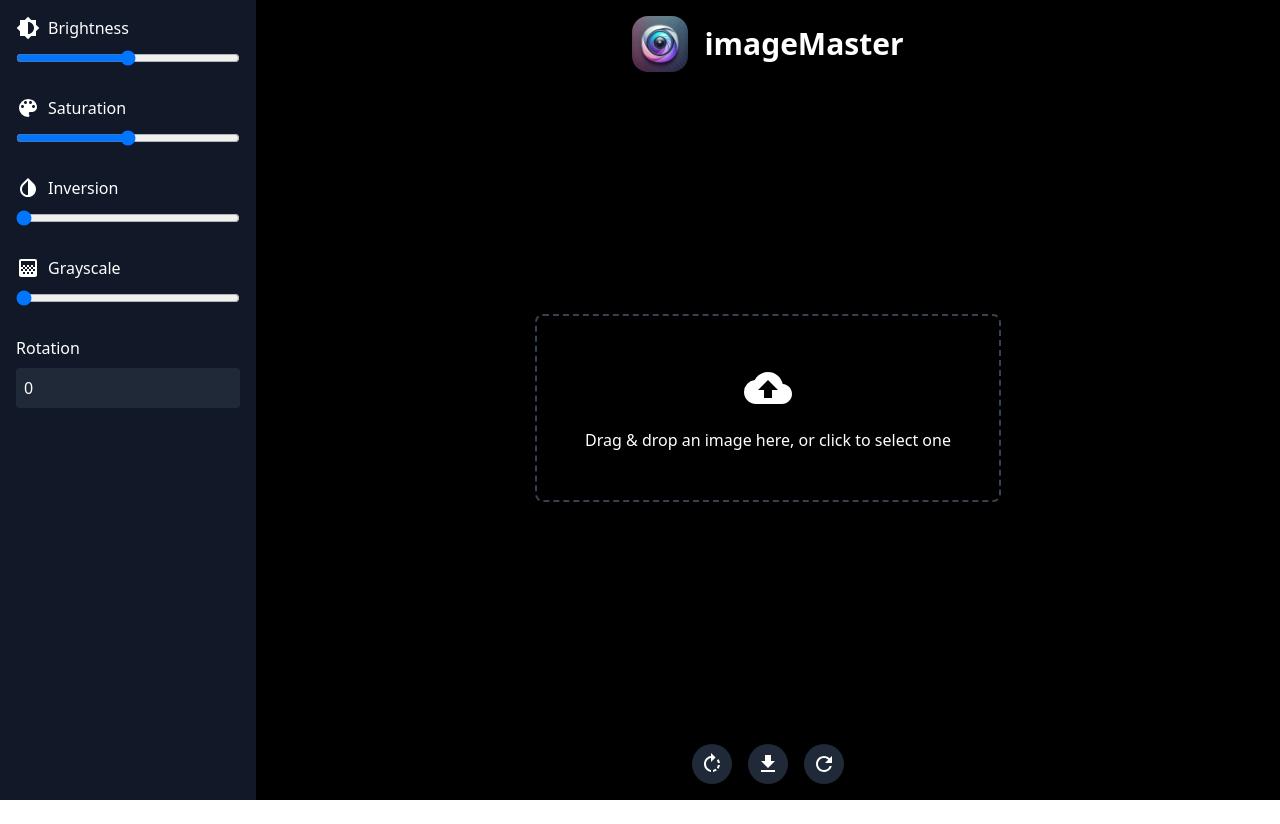
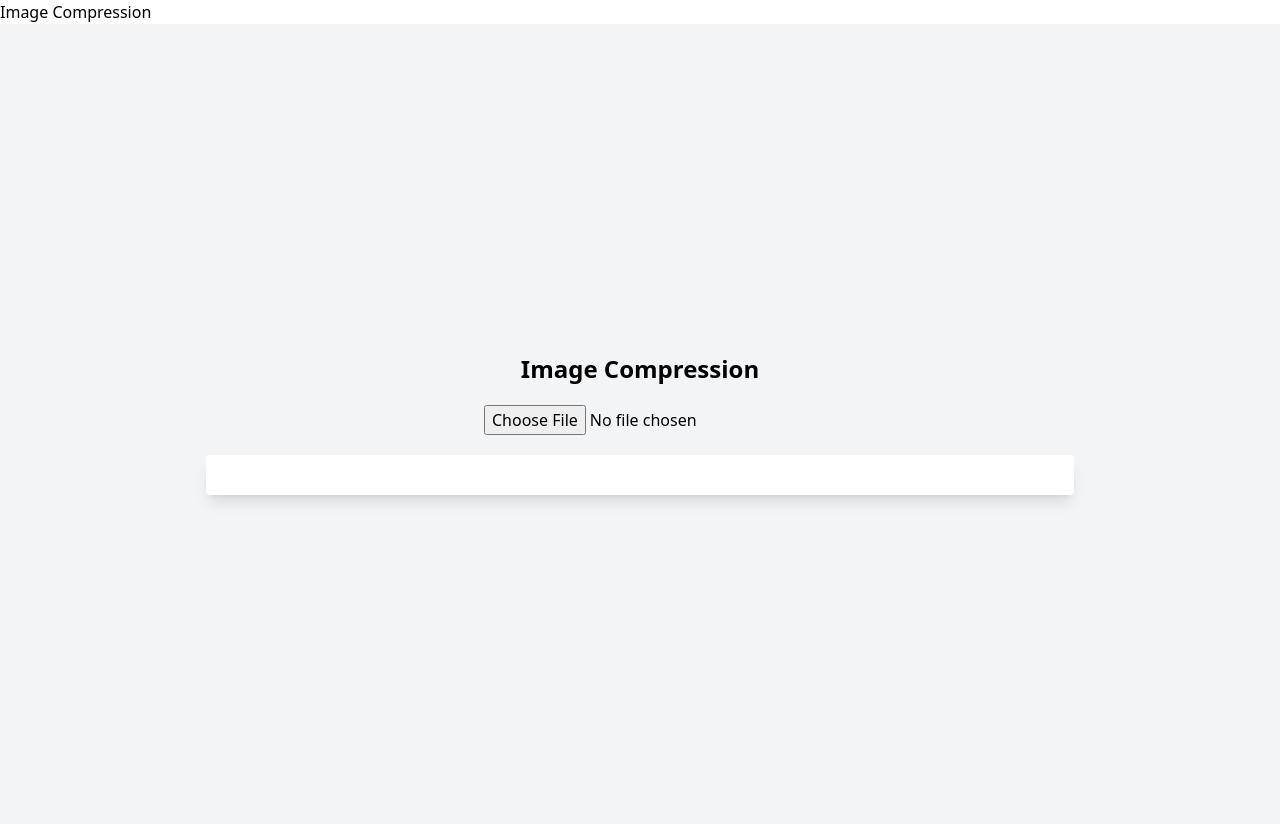
Before and after one commit to omp28/image-editor, a React (Create React App) app: page / in a window 1280 px wide. Before the commit the page ends 800 px from the top, so only its background shows below. Built offline with nearby package versions, Linux system fonts and the light colour scheme.

Commit message:
feat: image compression

```diff
--- a/package.json
+++ b/package.json
@@ -6,6 +6,7 @@
     "@testing-library/jest-dom": "^5.17.0",
     "@testing-library/react": "^13.4.0",
     "@testing-library/user-event": "^13.5.0",
+    "browser-image-compression": "^2.0.2",
     "react": "^18.3.1",
     "react-dom": "^18.3.1",
     "react-dropzone": "^14.2.9",
--- a/src/App.js
+++ b/src/App.js
@@ -3,6 +3,7 @@ import { MdRotateRight, MdDownload, MdRefresh } from "react-icons/md";
 import ImageUploader from "./components/ImageUploader";
 import ImageEditor from "./components/ImageEditor";
 import ToolBar from "./components/ToolBar";
+import CompressImage from "./components/CompressImage";
 
 export default function App() {
   const [brightness, setBrightness] = useState(100);
@@ -48,66 +49,70 @@ export default function App() {
   };
 
   return (
-    <div className="min-h-screen bg-black text-white flex">
-      <ToolBar
-        brightness={brightness}
-        setBrightness={setBrightness}
-        saturation={saturation}
-        setSaturation={setSaturation}
-        inversion={inversion}
-        setInversion={setInversion}
-        grayscale={grayscale}
-        setGrayscale={setGrayscale}
-        rotation={rotation}
-        setRotation={setRotation}
-      />
-      <div className="flex-1 flex flex-col">
-        <div className="flex justify-center items-center my-4">
-          <img
-            src="/icon.webp"
-            alt="ImageMaster Logo"
-            className="h-14 w-14 rounded-2xl "
-          />
+    // <div className="min-h-screen bg-black text-white flex">
+    //   <ToolBar
+    //     brightness={brightness}
+    //     setBrightness={setBrightness}
+    //     saturation={saturation}
+    //     setSaturation={setSaturation}
+    //     inversion={inversion}
+    //     setInversion={setInversion}
+    //     grayscale={grayscale}
+    //     setGrayscale={setGrayscale}
+    //     rotation={rotation}
+    //     setRotation={setRotation}
+    //   />
+    //   <div className="flex-1 flex flex-col">
+    //     <div className="flex justify-center items-center my-4">
+    //       <img
+    //         src="/icon.webp"
+    //         alt="ImageMaster Logo"
+    //         className="h-14 w-14 rounded-2xl "
+    //       />
 
-          <h1 className="text-3xl font-bold pl-4  text-center">imageMaster</h1>
-        </div>
+    //       <h1 className="text-3xl font-bold pl-4  text-center">imageMaster</h1>
+    //     </div>
 
-        <div className="flex-1 flex items-center justify-center">
-          {selectedImage ? (
-            <ImageEditor
-              selectedImage={selectedImage}
-              brightness={brightness}
-              saturation={saturation}
-              inversion={inversion}
-              grayscale={grayscale}
-              rotation={rotation}
-            />
-          ) : (
-            <ImageUploader onImageChange={setSelectedImage} />
-          )}
-        </div>
-        <div className="p-4 flex justify-center space-x-4">
-          <button
-            onClick={() => setRotation((prev) => (prev + 90) % 360)}
-            className="bg-gray-800 text-white p-2 rounded-full hover:bg-gray-700 transition"
-          >
-            <MdRotateRight size={24} />
-          </button>
-          <button
-            onClick={downloadEditedImage}
-            className="bg-gray-800 text-white p-2 rounded-full hover:bg-gray-700 transition"
-          >
-            <MdDownload size={24} />
-          </button>
-          <button
-            onClick={resetFilters}
-            className="bg-gray-800 text-white p-2 rounded-full hover:bg-gray-700 transition"
-          >
-            <MdRefresh size={24} />
-          </button>
-        </div>
-      </div>
-      <canvas ref={canvasRef} style={{ display: "none" }}></canvas>
+    //     <div className="flex-1 flex items-center justify-center">
+    //       {selectedImage ? (
+    //         <ImageEditor
+    //           selectedImage={selectedImage}
+    //           brightness={brightness}
+    //           saturation={saturation}
+    //           inversion={inversion}
+    //           grayscale={grayscale}
+    //           rotation={rotation}
+    //         />
+    //       ) : (
+    //         <ImageUploader onImageChange={setSelectedImage} />
+    //       )}
+    //     </div>
+    //     <div className="p-4 flex justify-center space-x-4">
+    //       <button
+    //         onClick={() => setRotation((prev) => (prev + 90) % 360)}
+    //         className="bg-gray-800 text-white p-2 rounded-full hover:bg-gray-700 transition"
+    //       >
+    //         <MdRotateRight size={24} />
+    //       </button>
+    //       <button
+    //         onClick={downloadEditedImage}
+    //         className="bg-gray-800 text-white p-2 rounded-full hover:bg-gray-700 transition"
+    //       >
+    //         <MdDownload size={24} />
+    //       </button>
+    //       <button
+    //         onClick={resetFilters}
+    //         className="bg-gray-800 text-white p-2 rounded-full hover:bg-gray-700 transition"
+    //       >
+    //         <MdRefresh size={24} />
+    //       </button>
+    //     </div>
+    //   </div>
+    //   <canvas ref={canvasRef} style={{ display: "none" }}></canvas>
+    // </div>
+    <div>
+      <h1>Image Compression</h1>
+      <CompressImage />
     </div>
   );
 }
--- /dev/null
+++ b/src/components/CompressImage.js
@@ -0,0 +1,107 @@
+import React, { useState } from "react";
+import imageCompression from "browser-image-compression";
+
+const CompressImage = () => {
+  const [selectedFile, setSelectedFile] = useState(null);
+  const [compressedFile, setCompressedFile] = useState(null);
+  const [compressionProgress, setCompressionProgress] = useState(0);
+  const [compressedBlob, setCompressedBlob] = useState(null);
+
+  const handleFileChange = async (event) => {
+    const file = event.target.files[0];
+    if (file) {
+      setSelectedFile(URL.createObjectURL(file));
+
+      // Compression options
+      const options = {
+        maxSizeMB: 1, // Set maximum size in MB
+        maxWidthOrHeight: 1920, // Specify max width/height for the image
+        useWebWorker: true, // Use web worker for better performance
+        onProgress: (progress) => {
+          setCompressionProgress(progress);
+        },
+      };
+
+      try {
+        const compressedBlob = await imageCompression(file, options);
+        const compressedFileURL = URL.createObjectURL(compressedBlob);
+        setCompressedBlob(compressedBlob); // Keep the blob for download
+        setCompressedFile(compressedFileURL);
+      } catch (error) {
+        console.error("Image compression error:", error);
+      }
+    }
+  };
+
+  const handleDownload = () => {
+    if (compressedBlob) {
+      const link = document.createElement("a");
+      link.href = URL.createObjectURL(compressedBlob);
+      link.download = "compressed-image.jpg";
+      document.body.appendChild(link);
+      link.click();
+      document.body.removeChild(link);
+    }
+  };
+
+  return (
+    <div className="flex flex-col items-center justify-center h-screen p-5 bg-gray-100">
+      <h2 className="text-2xl font-bold mb-5">Image Compression</h2>
+
+      {/* Image Upload Input */}
+      <input
+        type="file"
+        accept="image/*"
+        onChange={handleFileChange}
+        className="mb-5"
+      />
+
+      {/* Show Images Side by Side */}
+      <div
+        className="flex justify-between w-5/6 mx-auto bg-white p-5 rounded shadow-lg"
+        style={{ width: "70%" }}
+      >
+        {/* Original Image */}
+        {selectedFile && (
+          <div className="w-1/2 flex flex-col items-center">
+            <h3 className="text-lg font-semibold mb-3">Original Image</h3>
+            <img
+              src={selectedFile}
+              alt="Original"
+              className="max-w-full max-h-96 object-contain mb-3"
+            />
+          </div>
+        )}
+
+        {/* Compressed Image */}
+        {compressedFile && (
+          <div className="w-1/2 flex flex-col items-center">
+            <h3 className="text-lg font-semibold mb-3">Compressed Image</h3>
+            <img
+              src={compressedFile}
+              alt="Compressed"
+              className="max-w-full max-h-96 object-contain mb-3"
+            />
+
+            {/* Download Button */}
+            <button
+              onClick={handleDownload}
+              className="bg-blue-500 text-white px-4 py-2 rounded hover:bg-blue-600"
+            >
+              Download Compressed Image
+            </button>
+          </div>
+        )}
+      </div>
+
+      {/* Show Compression Progress */}
+      {compressionProgress > 0 && compressionProgress < 100 && (
+        <div className="mt-5 text-gray-700">
+          Compression in progress: {compressionProgress}%
+        </div>
+      )}
+    </div>
+  );
+};
+
+export default CompressImage;
```
Also changed, not shown: 1 other file (tests, documents, lock files or other folders).
